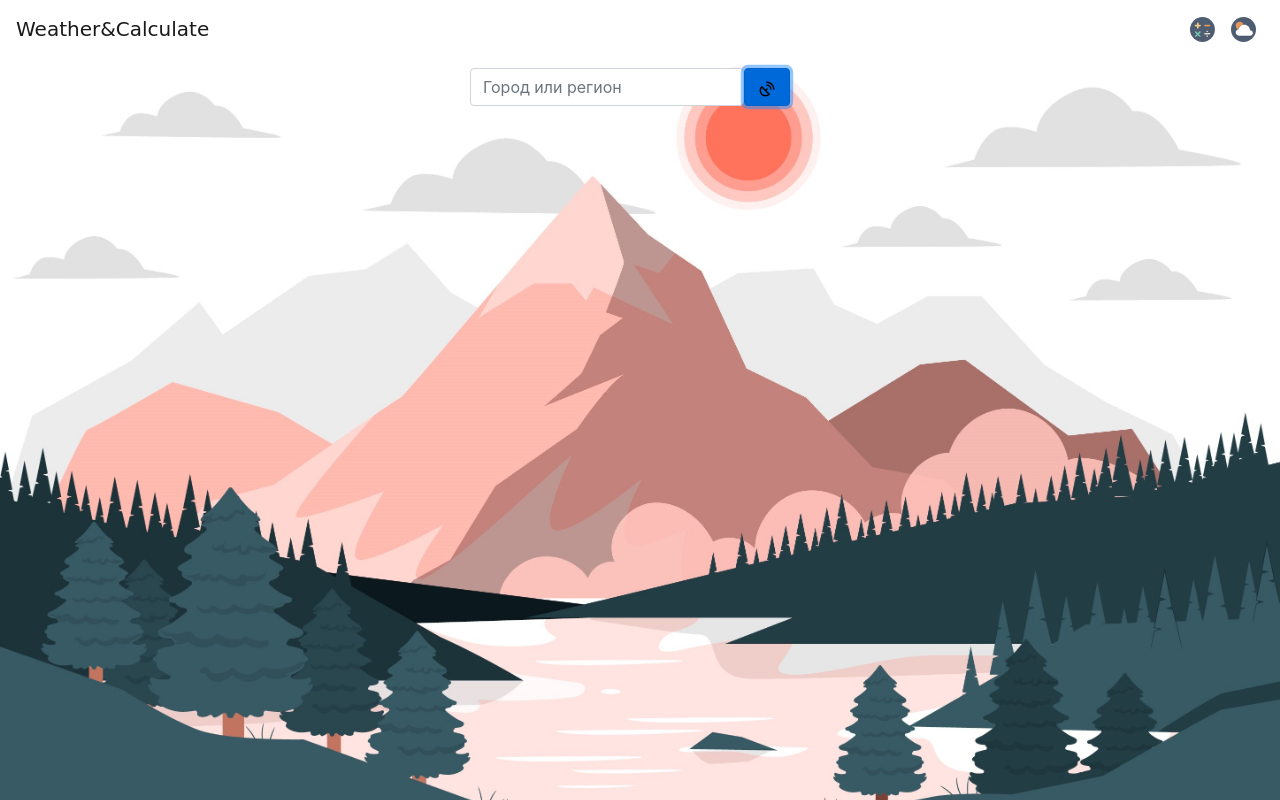
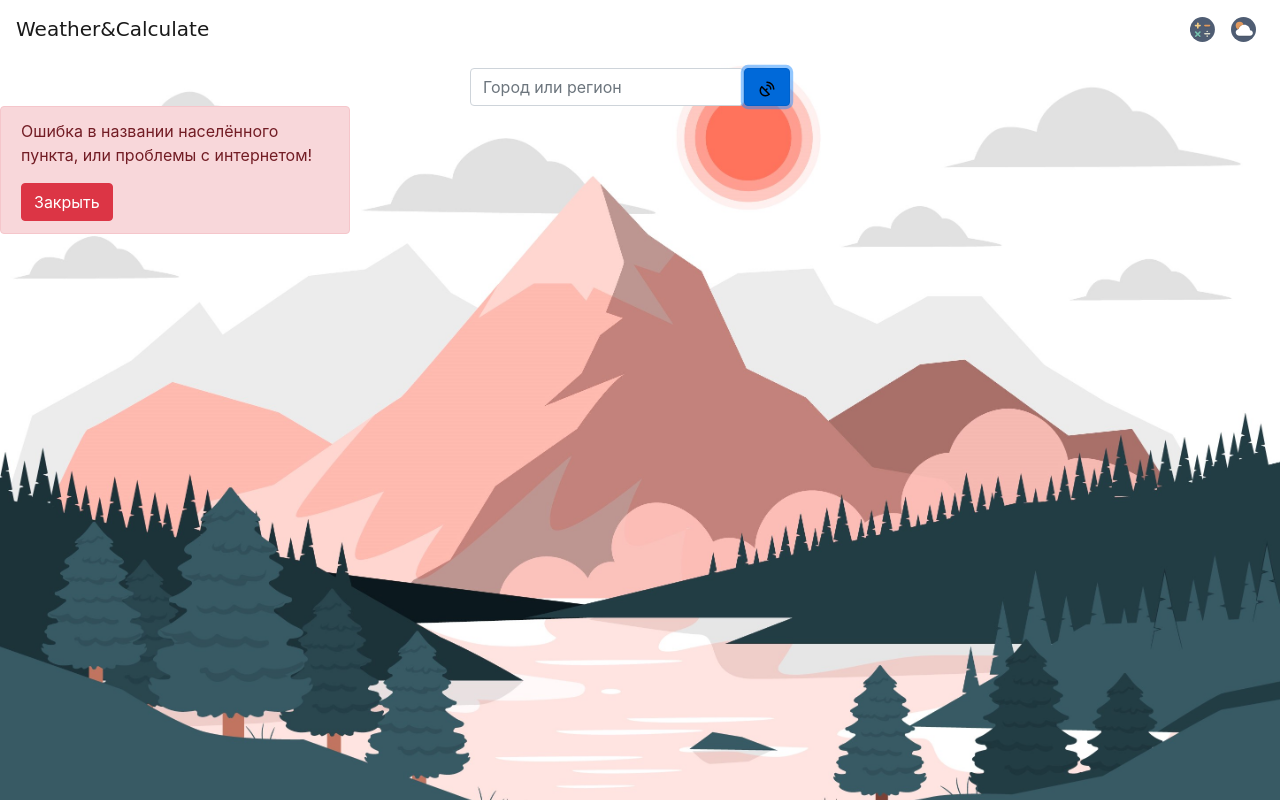
Before and after one commit to VitalikHey/Weather-Calculator, a React (Create React App) app in the folder my-app/: page /recipe in a window 1280 px wide. Both pictures are taken after a click on the button 767 px from the left and 87 px from the top of the page. Built offline with nearby package versions, Linux system fonts and the light colour scheme; no server answers.

Commit message:
Add error handling in weather

```diff
--- a/my-app/src/components/weather/Weather.css
+++ b/my-app/src/components/weather/Weather.css
@@ -34,3 +34,7 @@ body {
 .img-card-position {
     margin-right: 30px;
 }
+
+.error-alert-position {
+    width: 350px;
+}
--- a/my-app/src/components/weather/Weather.js
+++ b/my-app/src/components/weather/Weather.js
@@ -1,4 +1,5 @@
 import React, {useState} from "react";
+import Alert from "react-bootstrap/Alert";
 import Button from "react-bootstrap/Button"
 import Form from "react-bootstrap/Form"
 import Card from "react-bootstrap/Card"
@@ -19,6 +20,7 @@ function Weather() {
     const [inputValue, setInputValue] = useState("")
     const [weather, setWeather] = useState({})
     const [visible, setVisible] = useState(false)
+    const [errorVisible, setErrorVisible] = useState(false)
 
     const date = weather
 
@@ -29,14 +31,27 @@ function Weather() {
 
     const searchPressed = () => {
         fetch(`${api.base}/forecast?q=${inputValue}&units=metric&lang=ru&APPID=${api.key}`)
-            .then(response => response.json())
-            .then((result) => {
-                setWeather(result)
+            .then(response => {
+                if (!response.ok) {
+                    throw new Error('Город не найден');
+                }
+                return response.json();
+            })
+            .then(result => {
+                setWeather(result);
+                setInputValue("");
+                setVisible(true);
+                // Убрать перед окончанием проекта
+                console.log(result);
+            })
+            .catch(error => {
+                console.error(error)
+                setVisible(false);
+                setErrorVisible(true)
                 setInputValue("")
-                setVisible(true)
-                console.log(result)
-            })
+            });
     }
+
 
     const handleChange = (event) => {
         setInputValue(event.target.value)
@@ -202,6 +217,22 @@ function Weather() {
                         height="18px"
                     />
                 </Button>
+            </div>
+            <div>
+                {errorVisible &&
+                    <Alert className="error-alert-position" variant="danger">
+                        <p>Ошибка в названии населённого пункта, или проблемы с интернетом!</p>
+                        <Button variant="danger" onClick={() => {setErrorVisible(false)}}>
+                            {/*<img*/}
+                            {/*    alt="cross"*/}
+                            {/*    src={iconCross}*/}
+                            {/*    height="30px"*/}
+                            {/*    width="30px"*/}
+                            {/*/>*/}
+                            Закрыть
+                        </Button>
+                    </Alert>
+                }
             </div>
             <div style={{paddingLeft: "50px"}}>
                 {visible &&
```
